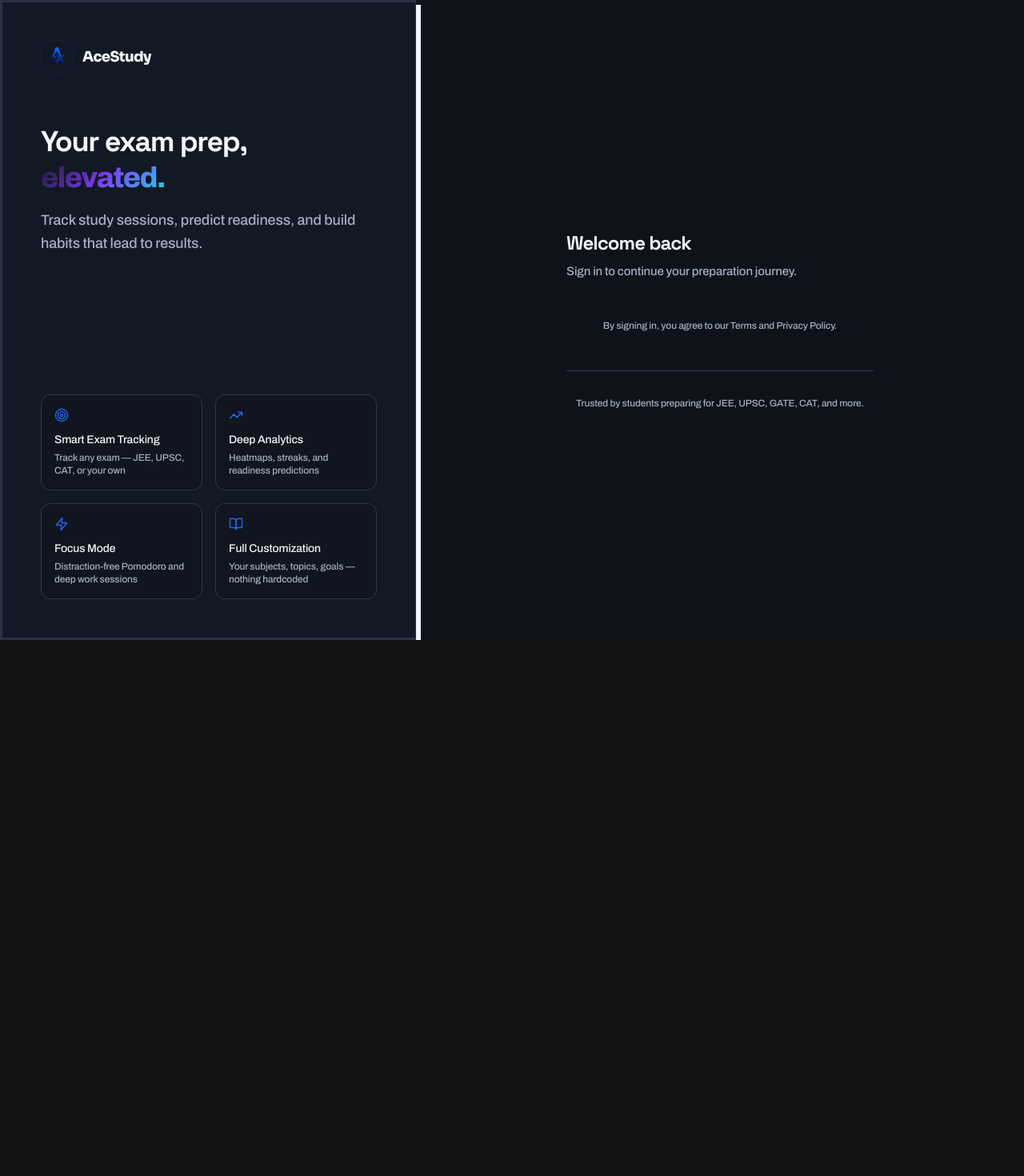
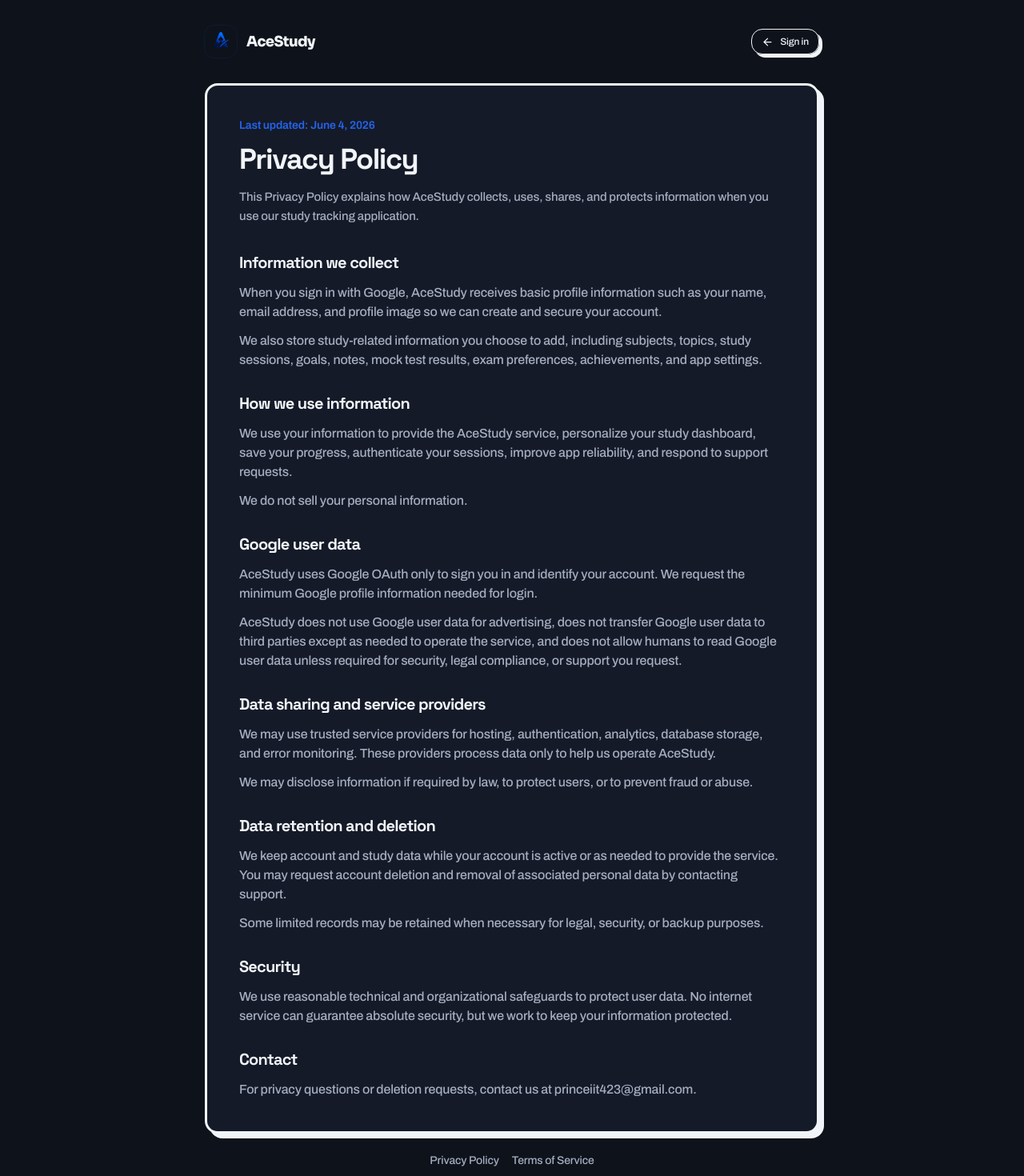
Before and after one commit to princeiit423/frontend-study_tracker, a React (Vite) app: page /privacy-policy in a window 1280 px wide. Before the commit this address led to /login. Shown: the top 1470 px of the page at 80% size. Before the commit the page ends 800 px from the top, so only its background shows below. Built offline with nearby package versions, Linux system fonts and the light colour scheme; no server answers.

Commit message:
legal page done

```diff
--- a/src/App.jsx
+++ b/src/App.jsx
@@ -20,6 +20,7 @@ import AchievementsPage from './pages/AchievementsPage'
 import LeaderboardPage from './pages/LeaderboardPage'
 import SettingsPage from './pages/SettingsPage'
 import FocusPage from './pages/FocusPage'
+import LegalPage from './pages/LegalPage'
 
 import AppLayout from './components/layout/AppLayout'
 import SplashScreen from './components/auth/SplashScreen'
@@ -103,6 +104,8 @@ export default function App() {
     <BrowserRouter>
       <Routes>
         <Route path="/login" element={<LoginPage />} />
+        <Route path="/privacy-policy" element={<LegalPage type="privacy" />} />
+        <Route path="/terms-of-service" element={<LegalPage type="terms" />} />
         <Route path="/onboarding" element={
           <ProtectedRoute><OnboardingPage /></ProtectedRoute>
         } />
--- /dev/null
+++ b/src/pages/LegalPage.jsx
@@ -0,0 +1,163 @@
+import { Link } from 'react-router-dom'
+import { ArrowLeft } from 'lucide-react'
+import { Button } from '../components/ui/button'
+
+const updatedDate = 'June 4, 2026'
+
+const privacySections = [
+  {
+    title: 'Information we collect',
+    body: [
+      'When you sign in with Google, AceStudy receives basic profile information such as your name, email address, and profile image so we can create and secure your account.',
+      'We also store study-related information you choose to add, including subjects, topics, study sessions, goals, notes, mock test results, exam preferences, achievements, and app settings.',
+    ],
+  },
+  {
+    title: 'How we use information',
+    body: [
+      'We use your information to provide the AceStudy service, personalize your study dashboard, save your progress, authenticate your sessions, improve app reliability, and respond to support requests.',
+      'We do not sell your personal information.',
+    ],
+  },
+  {
+    title: 'Google user data',
+    body: [
+      'AceStudy uses Google OAuth only to sign you in and identify your account. We request the minimum Google profile information needed for login.',
+      'AceStudy does not use Google user data for advertising, does not transfer Google user data to third parties except as needed to operate the service, and does not allow humans to read Google user data unless required for security, legal compliance, or support you request.',
+    ],
+  },
+  {
+    title: 'Data sharing and service providers',
+    body: [
+      'We may use trusted service providers for hosting, authentication, analytics, database storage, and error monitoring. These providers process data only to help us operate AceStudy.',
+      'We may disclose information if required by law, to protect users, or to prevent fraud or abuse.',
+    ],
+  },
+  {
+    title: 'Data retention and deletion',
+    body: [
+      'We keep account and study data while your account is active or as needed to provide the service. You may request account deletion and removal of associated personal data by contacting support.',
+      'Some limited records may be retained when necessary for legal, security, or backup purposes.',
+    ],
+  },
+  {
+    title: 'Security',
+    body: [
+      'We use reasonable technical and organizational safeguards to protect user data. No internet service can guarantee absolute security, but we work to keep your information protected.',
+    ],
+  },
+  {
+    title: 'Contact',
+    body: [
+      'For privacy questions or deletion requests, contact us at princeiit423@gmail.com.',
+    ],
+  },
+]
+
+const termsSections = [
+  {
+    title: 'Using AceStudy',
+    body: [
+      'AceStudy helps students track study sessions, organize preparation, monitor progress, and manage exam goals. You must use the service lawfully and provide accurate account information.',
+      'You are responsible for keeping your account secure and for activity that occurs through your account.',
+    ],
+  },
+  {
+    title: 'Accounts and Google sign-in',
+    body: [
+      'You may sign in using Google OAuth. By using Google sign-in, you authorize AceStudy to use the basic profile information provided by Google to create and manage your account.',
+      'We may suspend or terminate accounts that violate these terms, abuse the service, or create security risks.',
+    ],
+  },
+  {
+    title: 'Your content',
+    body: [
+      'You keep ownership of study notes, goals, session records, and other content you add to AceStudy. You grant AceStudy permission to store and process that content so we can provide the service.',
+      'Do not upload content that is illegal, harmful, infringing, or violates another person\'s rights.',
+    ],
+  },
+  {
+    title: 'Educational use only',
+    body: [
+      'AceStudy provides planning and tracking tools. It does not guarantee exam results, admissions outcomes, ranks, scores, or academic performance.',
+    ],
+  },
+  {
+    title: 'Service changes',
+    body: [
+      'We may update, improve, limit, or discontinue parts of the service. We may also update these terms from time to time, and the updated version will be posted on this page.',
+    ],
+  },
+  {
+    title: 'Disclaimers and liability',
+    body: [
+      'AceStudy is provided on an "as is" and "as available" basis. To the fullest extent allowed by law, we disclaim warranties and are not liable for indirect, incidental, or consequential damages.',
+    ],
+  },
+  {
+    title: 'Contact',
+    body: [
+      'For questions about these terms, contact us at princeiit423@gmail.com.',
+    ],
+  },
+]
+
+const pageContent = {
+  privacy: {
+    title: 'Privacy Policy',
+    intro: 'This Privacy Policy explains how AceStudy collects, uses, shares, and protects information when you use our study tracking application.',
+    sections: privacySections,
+  },
+  terms: {
+    title: 'Terms of Service',
+    intro: 'These Terms of Service describe the rules for using AceStudy. By accessing or using AceStudy, you agree to these terms.',
+    sections: termsSections,
+  },
+}
+
+export default function LegalPage({ type }) {
+  const content = pageContent[type]
+
+  return (
+    <main className="min-h-screen bg-background px-5 py-8 sm:px-8">
+      <div className="mx-auto max-w-3xl">
+        <div className="mb-8 flex items-center justify-between gap-4">
+          <Link to="/login" className="flex items-center gap-3">
+            <img src="/logo.png" alt="AceStudy logo" className="h-10 w-10 rounded-xl object-cover shadow-sm ring-1 ring-primary/10" />
+            <span className="brand-wordmark text-lg">AceStudy</span>
+          </Link>
+          <Button asChild variant="outline" size="sm">
+            <Link to="/login">
+              <ArrowLeft size={15} />
+              Sign in
+            </Link>
+          </Button>
+        </div>
+
+        <article className="clay-card bg-card p-6 sm:p-10">
+          <p className="mb-3 text-sm font-semibold text-primary">Last updated: {updatedDate}</p>
+          <h1 className="mb-4 text-3xl font-bold sm:text-4xl">{content.title}</h1>
+          <p className="mb-8 text-muted-foreground">{content.intro}</p>
+
+          <div className="space-y-7">
+            {content.sections.map((section) => (
+              <section key={section.title}>
+                <h2 className="mb-3 text-xl font-bold">{section.title}</h2>
+                <div className="space-y-3 text-sm leading-7 text-muted-foreground sm:text-base">
+                  {section.body.map((paragraph) => (
+                    <p key={paragraph}>{paragraph}</p>
+                  ))}
+                </div>
+              </section>
+            ))}
+          </div>
+        </article>
+
+        <div className="mt-6 flex flex-wrap items-center justify-center gap-4 text-sm text-muted-foreground">
+          <Link className="hover:text-primary hover:underline" to="/privacy-policy">Privacy Policy</Link>
+          <Link className="hover:text-primary hover:underline" to="/terms-of-service">Terms of Service</Link>
+        </div>
+      </div>
+    </main>
+  )
+}
--- a/src/pages/LoginPage.jsx
+++ b/src/pages/LoginPage.jsx
@@ -1,5 +1,5 @@
 import { useEffect, useRef, useState } from 'react'
-import { useNavigate } from 'react-router-dom'
+import { Link, useNavigate } from 'react-router-dom'
 import { useDispatch, useSelector } from 'react-redux'
 import { motion } from 'framer-motion'
 import { BookOpen, Target, TrendingUp, Zap } from 'lucide-react'
@@ -95,7 +95,12 @@ export default function LoginPage() {
                 <div className="w-4 h-4 rounded-full border-2 border-primary/30 border-t-primary animate-spin" />
               </div>
             ) : <div ref={googleRef} />}
-            <p className="text-xs text-muted-foreground text-center">By signing in, you agree to our Terms and Privacy Policy.</p>
+            <p className="text-xs text-muted-foreground text-center">
+              By signing in, you agree to our{' '}
+              <Link to="/terms-of-service" className="text-primary underline-offset-4 hover:underline">Terms of Service</Link>
+              {' '}and{' '}
+              <Link to="/privacy-policy" className="text-primary underline-offset-4 hover:underline">Privacy Policy</Link>.
+            </p>
           </div>
           <div className="mt-12 pt-8 border-t border-border">
             <p className="text-xs text-muted-foreground text-center">Trusted by students preparing for JEE, UPSC, GATE, CAT, and more.</p>
```
Also changed, not shown: 5 other files (tests, documents, lock files or other folders).
